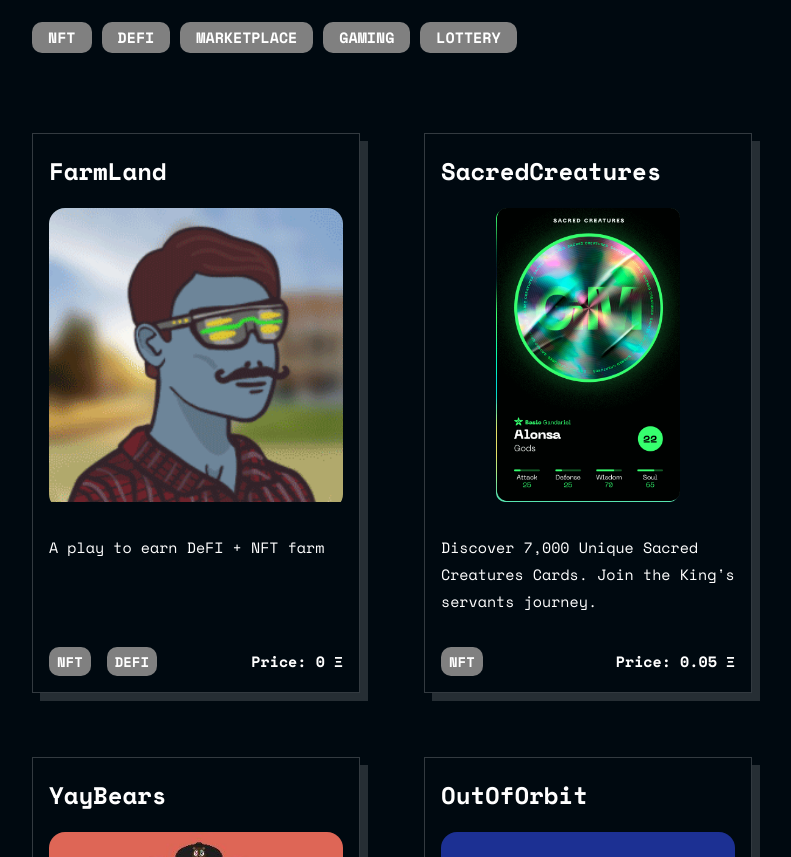
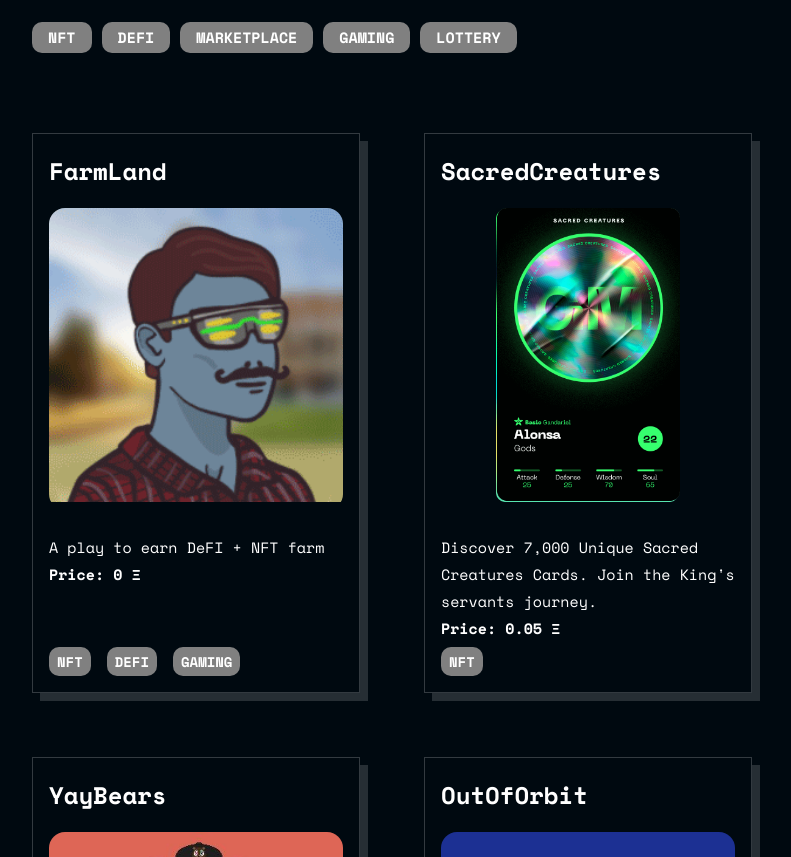
Before and after one commit to nft-alliance/nft-alliance-web-page, a Next.js app: page / in a window 1280 px wide. Shown: the part 1943-2800 px from the top of the page, without its empty margins (248-1039 px from the left). Built offline with nearby package versions, Linux system fonts and the light colour scheme.

Commit message:
Move price tag and add category

```diff
--- a/modules/projects/components/ProjectCard.tsx
+++ b/modules/projects/components/ProjectCard.tsx
@@ -31,7 +31,11 @@ export function ProjectCard({
         )}
 
         <div className="project-description">{project.description}</div>
-
+        {project.categories.includes(categories.NFT) && (
+            <div className="project-price">
+              Price: {(project.price >= 0 || typeof project.price === 'string')? `${project.price} Ξ` : "Sold out"}
+            </div>
+          )}
         <div className="project-categories">
           <div className="tags">
             {project.categories.map((c) => (
@@ -40,11 +44,7 @@ export function ProjectCard({
               </div>
             ))}
           </div>
-          {project.categories.includes(categories.NFT) && (
-            <div className="project-price">
-              Price: {(project.price >= 0 || typeof project.price === 'string')? `${project.price} Ξ` : "Sold out"}
-            </div>
-          )}
+
         </div>
       </div>
       <style jsx>{`
--- a/modules/projects/constants.ts
+++ b/modules/projects/constants.ts
@@ -90,7 +90,7 @@ export const allProjects: Project[] = [
     url: "https://farmland-game.github.io/",
     description: "A play to earn DeFI + NFT farm",
     image: "/farmland.gif",
-    categories: [categories.NFT, categories.DEFI],
+    categories: [categories.NFT, categories.DEFI, categories.GAMING],
     price: 0,
   },
   {
```
